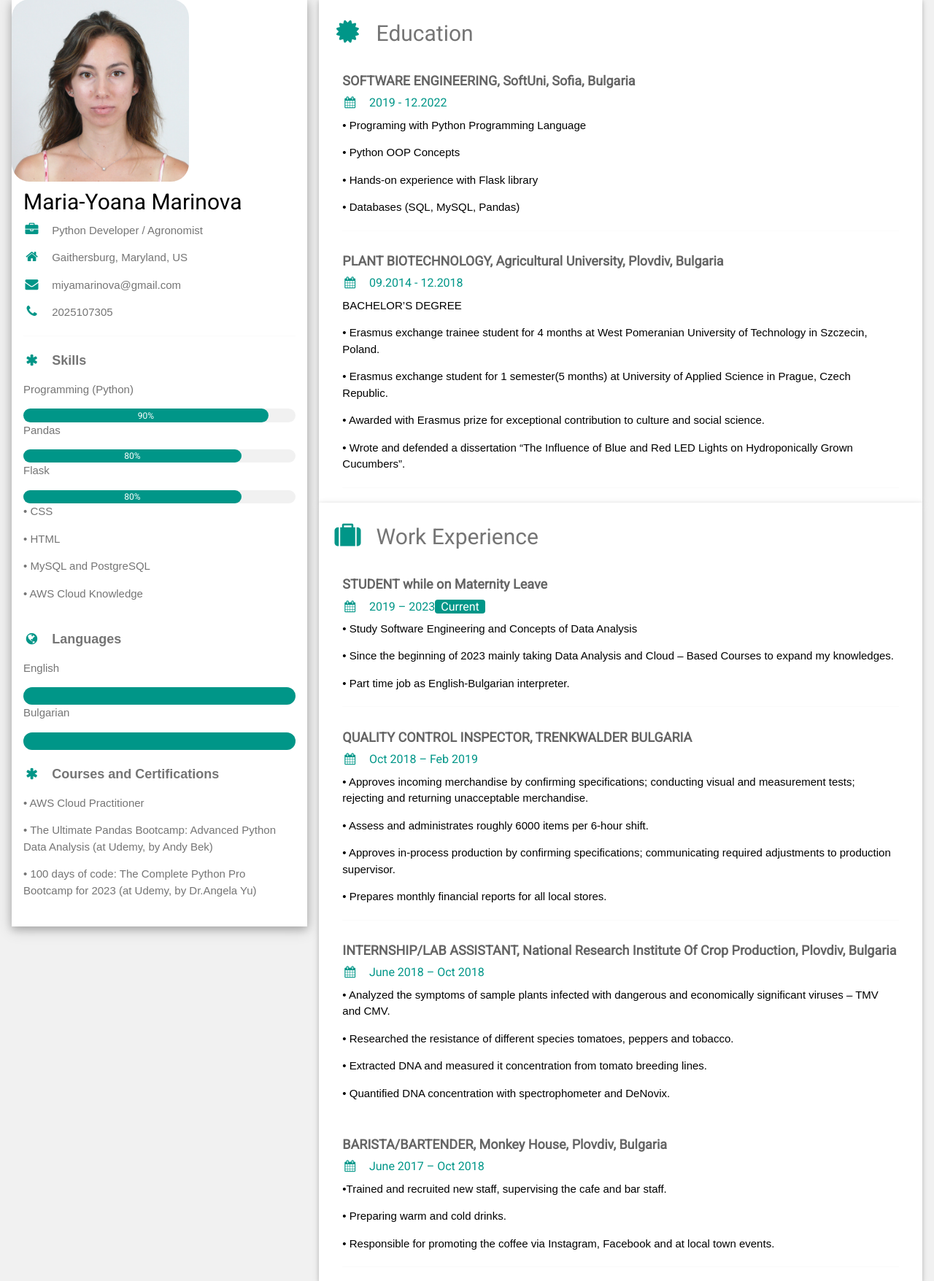
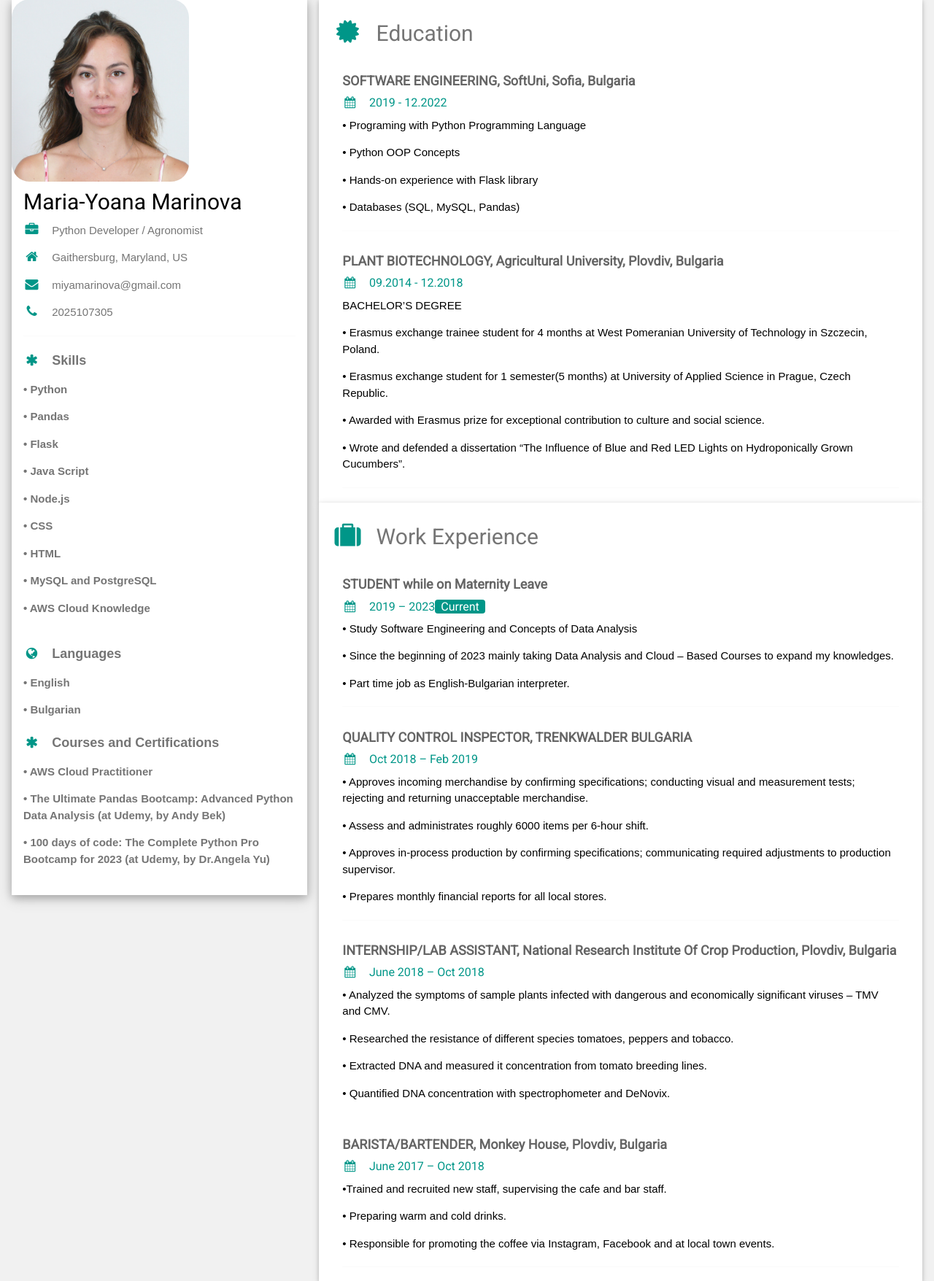
Before and after one commit to miyamarinova/Portfolio_website, a Flask app: page /resume in a window 1280 px wide. Shown: the part 70-1826 px from the top of the page at 73% size. Run offline with Flask 3, Linux system fonts and the light colour scheme; some libraries are stand-ins or nearby versions.

Commit message:
resume.html

```diff
--- a/templates/resume.html
+++ b/templates/resume.html
@@ -37,41 +37,26 @@ html,body,h1,h2,h3,h4,h5,h6 {font-family: "Roboto", sans-serif}
           <hr>
 
           <p class="w3-large"><b><i class="fa fa-asterisk fa-fw w3-margin-right w3-text-teal"></i>Skills</b></p>
-          <p>Programming (Python)</p>
-          <div class="w3-light-grey w3-round-xlarge w3-small">
-            <div class="w3-container w3-center w3-round-xlarge w3-teal" style="width:90%">90%</div>
-          </div>
-          <p>Pandas</p>
-          <div class="w3-light-grey w3-round-xlarge w3-small">
-            <div class="w3-container w3-center w3-round-xlarge w3-teal" style="width:80%">
-              <div class="w3-center w3-text-white">80%</div>
-            </div>
-          </div>
-
-          <p>Flask</p>
-          <div class="w3-light-grey w3-round-xlarge w3-small">
-            <div class="w3-container w3-center w3-round-xlarge w3-teal" style="width:80%">80%</div>
-          </div>
-          <p>• CSS</p>
-          <p>• HTML</p>
-          <p>• MySQL and PostgreSQL</p>
-          <p>• AWS Cloud Knowledge </p>
+          <p><b>• Python</b></p>
+          <p><b>• Pandas</b></p>
+          <p><b>• Flask</b></p>
+          <p><b>• Java Script</b></p>
+          <p><b>• Node.js</b></p>
+          <p><b>• CSS</b></p>
+          <p><b>• HTML</b></p>
+          <p><b>• MySQL and PostgreSQL</b></p>
+          <p><b>• AWS Cloud Knowledge</b></p>
           <br>
 
           <p class="w3-large w3-text-theme"><b><i class="fa fa-globe fa-fw w3-margin-right w3-text-teal"></i>Languages</b></p>
-          <p>English</p>
-          <div class="w3-light-grey w3-round-xlarge">
-            <div class="w3-round-xlarge w3-teal" style="height:24px;width:100%"></div>
-          </div>
-          <p>Bulgarian</p>
-          <div class="w3-light-grey w3-round-xlarge">
-            <div class="w3-round-xlarge w3-teal" style="height:24px;width:100%"></div>
-          </div>
+          <p><b>• English</b></p>
+
+          <p><b>• Bulgarian</b></p>
 
             <p class="w3-large w3-text-theme" style="margin-top:20px;"><b><i class="fa fa-asterisk fa-fw w3-margin-right w3-text-teal"></i></i>Courses and Certifications</b></p>
-          <p>• AWS Cloud Practitioner</p>
-          <p>• The Ultimate Pandas Bootcamp: Advanced Python Data Analysis (at Udemy, by Andy Bek)</p>
-          <p>• 100 days of code: The Complete Python Pro Bootcamp for 2023 (at Udemy, by Dr.Angela Yu)</p>
+          <p><b>• AWS Cloud Practitioner</b></p>
+          <p><b>• The Ultimate Pandas Bootcamp: Advanced Python Data Analysis (at Udemy, by Andy Bek)</b></p>
+          <p><b>• 100 days of code: The Complete Python Pro Bootcamp for 2023 (at Udemy, by Dr.Angela Yu)</b></p>
 
           <br>
         </div>
@@ -154,5 +139,10 @@ html,body,h1,h2,h3,h4,h5,h6 {font-family: "Roboto", sans-serif}
 
   <!-- End Page Container -->
 </div>
+
+
+
 </body>
+  <script src="https://ajax.googleapis.com/ajax/libs/jquery/3.7.1/jquery.min.js"></script>
+  <script src="static/js/javas.js"></script>
 </html>
```
